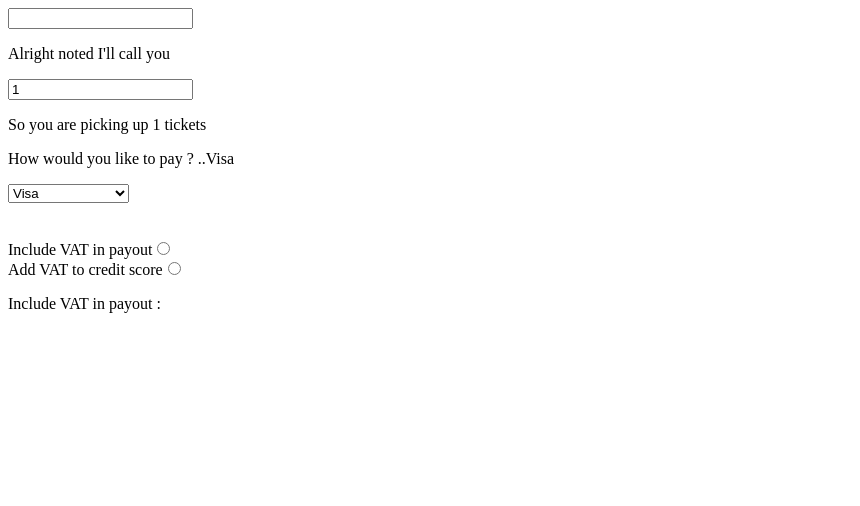
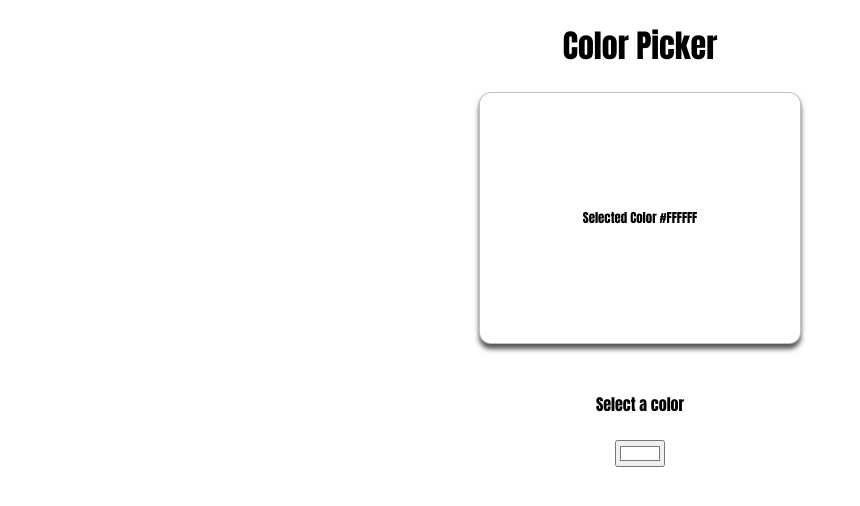
Before and after one commit to jadonamite/React, a React (Vite) app: page / in a window 1280 px wide. Shown: the top 506 px of the page, without its empty margins (0-860 px from the left). Built offline with nearby package versions, Linux system fonts and the light colour scheme.

Commit message:
Exercise...Color Picker ... working with click Events Onchange and react hooks useState

```diff
--- a/src/App.jsx
+++ b/src/App.jsx
@@ -1,8 +1,9 @@
 import Button from "./Button.jsx";
 import MyComponent from "./MyComponent.jsx";
 import Counter from "./Counter.jsx";
+import ColorPicker from "./ColorPicker.jsx";
 
 function App() {
-   return <MyComponent />;
+   return <ColorPicker />;
 }
 export default App;
--- /dev/null
+++ b/src/ColorPicker.jsx
@@ -0,0 +1,19 @@
+import React, { useState } from "react";
+
+function ColorPicker() {
+   const [color, setColor] = useState("#FFFFFF");
+   const setColorChange = (e) => setColor(e.target.value);
+   return (
+      <div className="color-picker-container">
+         <h1 className="color-picker-header">Color Picker</h1>
+         <div className="color-display" style={{ backgroundColor: color }}>
+            <p className="sel-color">Selected Color {color}</p>
+         </div>
+
+         <label>Select a color</label>
+         <br />
+         <input type="color" value={color} onChange={setColorChange} />
+      </div>
+   );
+}
+export default ColorPicker;
--- a/src/index.css
+++ b/src/index.css
@@ -1,3 +1,8 @@
+body {
+   box-sizing: border-box;
+   margin: 0;
+   padding: 0;
+}
 .card {
    border: 1px solid #9f9d9dcc;
    border-radius: 15px;
@@ -86,3 +91,24 @@ div .Counter-container {
    background-color: rgb(45, 158, 223);
    font-size: 1.5em;
 }
+.color-display {
+   border: 1px solid #0000003e;
+   height: 250px;
+   width: 320px;
+   margin: 1rem auto;
+   border-radius: 12px;
+   box-shadow: 0 5px 5px #585757;
+   transition: 1s ease-out;
+   display: flex;
+   justify-content: center;
+   align-items: center;
+   font-size: 0.8em;
+   margin-bottom: 3rem;
+}
+.color-picker-container {
+   font-family: Impact, Haettenschweiler, "Arial Narrow Bold", sans-serif;
+   text-align: center;
+}
+.color-picker-container label {
+   display: block;
+}
--- a/src/lala.jsx
+++ /dev/null
@@ -1,4 +0,0 @@
-import React, { useState } from "react";
-
-function Age() {}
-export default Age;
```
